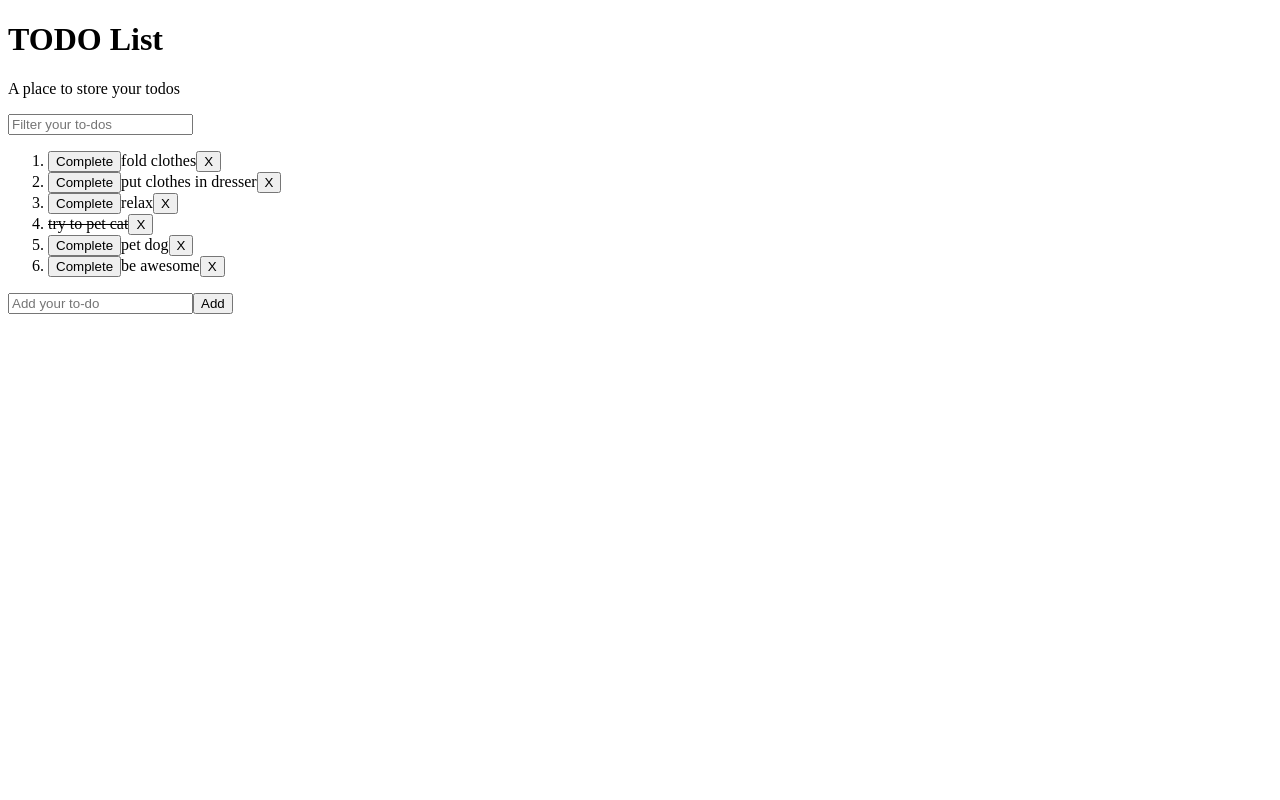
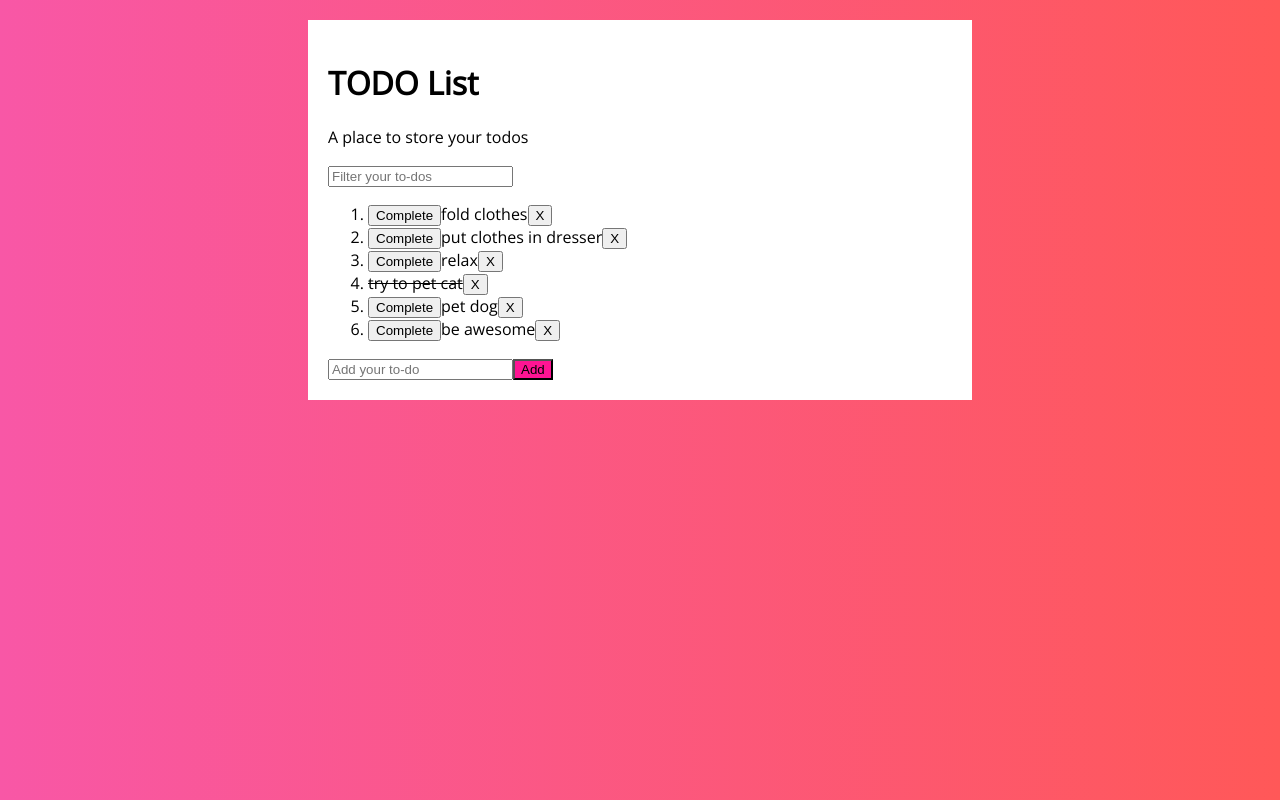
Before and after one commit to NCiarelli/angular-lab1, an Angular app: page / in a window 1280 px wide. Built offline with nearby package versions, Linux system fonts and the light colour scheme.

Commit message:
Started on the styles for the page. Forgot to upload last night.

```diff
--- a/src/app/todo/todo.component.css
+++ b/src/app/todo/todo.component.css
@@ -1,3 +1,13 @@
+#to-do-list-form {
+  background-color: white;
+  padding: 20px;
+  margin: 20px 300px;
+}
+
 .completed-task {
   text-decoration: line-through;
 }
+
+#add-button {
+  background-color: #ff1493;
+}
--- a/src/app/todo/todo.component.html
+++ b/src/app/todo/todo.component.html
@@ -1,8 +1,8 @@
-<form>
+<form id="to-do-list-form">
   <h1>TODO List</h1>
   <p>A place to store your todos</p>
   <input type="text" name="filter" id="filter" placeholder="Filter your to-dos">
-  <ol>
+  <ol id="to-do-list">
     <li class="todo-item" *ngFor="let todoItem of sampleToDos">
       <button *ngIf="!todoItem.completed">Complete</button>
       <span [class.completed-task]="todoItem.completed">{{todoItem.task}}</span>
--- a/src/index.html
+++ b/src/index.html
@@ -7,6 +7,7 @@
   <base href="/">
   <meta name="viewport" content="width=device-width, initial-scale=1">
   <link rel="icon" type="image/x-icon" href="favicon.ico">
+  <link href="https://fonts.googleapis.com/css?family=Open+Sans&display=swap" rel="stylesheet">
 </head>
 
 <body>
--- a/src/styles.css
+++ b/src/styles.css
@@ -1 +1,6 @@
 /* You can add global styles to this file, and also import other style files */
+body {
+  font-family: 'Open Sans', sans-serif;;
+  font-weight: 300;
+  background: linear-gradient(to right, #f857a6, #ff5858);
+}
```
